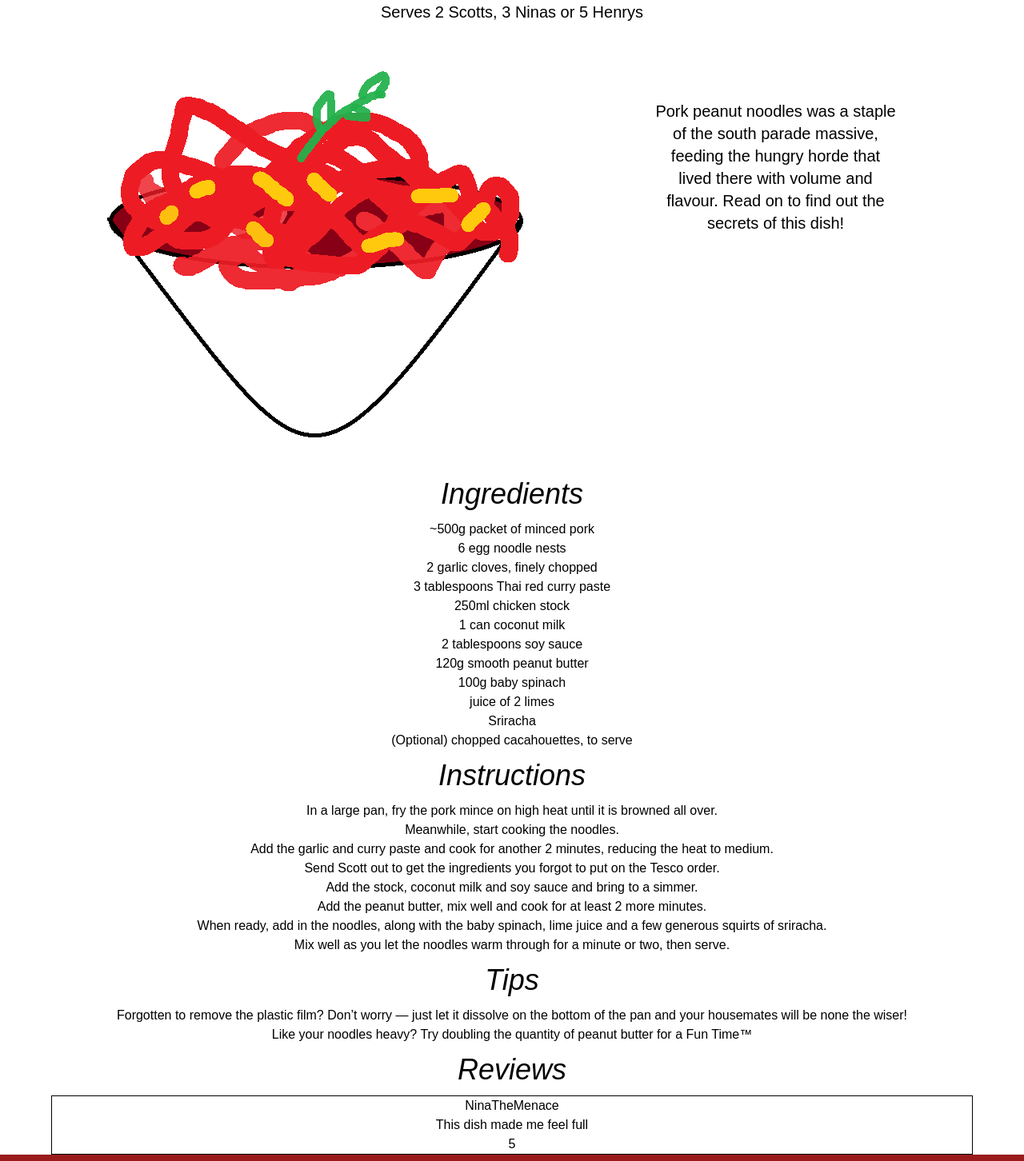
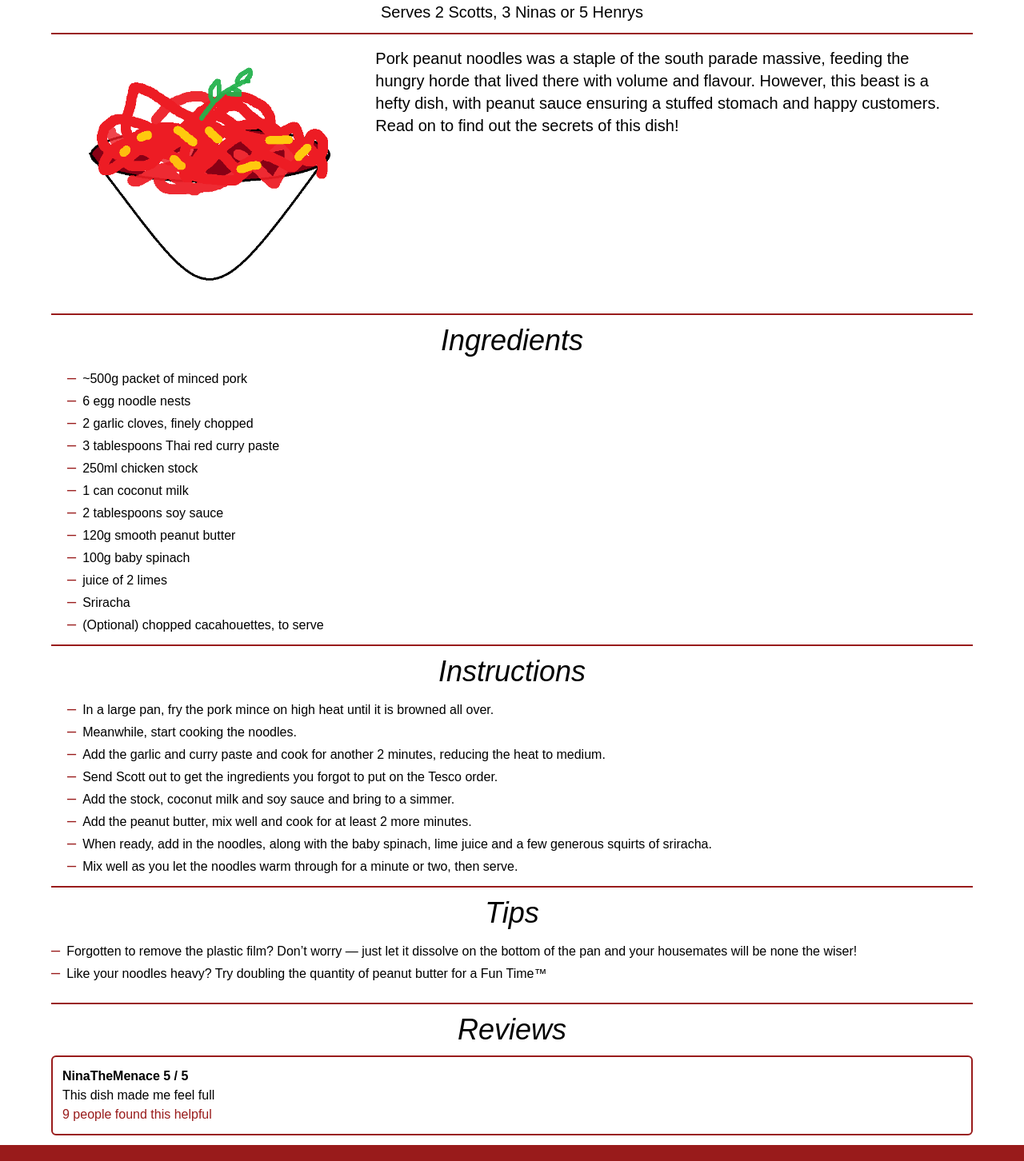
Before and after one commit to ScottHarringtonSD/WorcesterRecipes, a React (Create React App) app: page /Recipes/1 in a window 1280 px wide. Shown: the part 247-1699 px from the top of the page at 80% size. Built offline with nearby package versions, Linux system fonts and the light colour scheme.

Commit message:
first version done?

```diff
--- a/src/App.css
+++ b/src/App.css
@@ -1,5 +1,5 @@
 .App {
-  text-align: center;
+
 }
 
 .App-logo {
--- a/src/components/RecipeCard.tsx
+++ b/src/components/RecipeCard.tsx
@@ -21,7 +21,6 @@ const RecipeCard = ({ recipe }: RecipeCardProps) => {
         <h1 className="mb-1 text-xl tracking-tight pl-1 pt-1 w-full text-white">
           {recipe.title}
         </h1>
-        <div className="text-gray-300 w-full">By</div>
         <div className="text-gray-300 w-full">{recipe.chef}</div>
         <div className="text-white pt-1 flex-grow">
           {recipe.preamble && recipe.preamble.length > 80
--- a/src/components/RecipeReview.tsx
+++ b/src/components/RecipeReview.tsx
@@ -6,10 +6,16 @@ interface RecipeReviewProps {
 
 const RecipeReview = ({ review }: RecipeReviewProps) => {
   return (
-    <div className="border border-black">
-      <p>{review.commenter}</p>
-      <p>{review.text}</p>
-      <p>{review.rating}</p>
+    <div className="border-red-800 border-2 rounded-md">
+      <div className="p-3">
+        <p className="font-bold">
+          {review.commenter} {review.rating} / 5
+        </p>
+        <p>{review.text}</p>
+        <p className="text-red-800">
+          {review.peopleFoundHelpful} people found this helpful
+        </p>
+      </div>
     </div>
   );
 };
--- a/src/data/RecipeFiles.ts
+++ b/src/data/RecipeFiles.ts
@@ -9,7 +9,7 @@ export const RecipeFiles =  [
     chef: "Alasdair 'The Captain' Casperd",
     type: "meal",
     servingSize: "Serves 2 Scotts, 3 Ninas or 5 Henrys",
-    preamble: "Pork peanut noodles was a staple of the south parade massive, feeding the hungry horde that lived there with volume and flavour. Read on to find out the secrets of this dish!",
+    preamble: "Pork peanut noodles was a staple of the south parade massive, feeding the hungry horde that lived there with volume and flavour. However, this beast is a hefty dish, with peanut sauce ensuring a stuffed stomach and happy customers. Read on to find out the secrets of this dish!",
     ingredients: [
       "~500g packet of minced pork",
       "6 egg noodle nests",
@@ -39,7 +39,7 @@ export const RecipeFiles =  [
       "Like your noodles heavy? Try doubling the quantity of peanut butter for a Fun Time™",
     ],
     pictureLink: example,
-    reviews: [new Review("This dish made me feel full", "NinaTheMenace", 5)]
+    reviews: [new Review("This dish made me feel full", "NinaTheMenace", 5, 9)]
   }),
 new Recipe({
     id: 2,
--- a/src/index.css
+++ b/src/index.css
@@ -8,11 +8,13 @@
 h1{
   font-family: "Lobster Two", sans-serif;
   font-style: italic;
+    text-align: center;
 }
 
 h2{
   font-family: "Lobster Two", sans-serif;
   font-style: italic;
+    text-align: center;
 }
 
 div, p{
--- a/src/index/Review.tsx
+++ b/src/index/Review.tsx
@@ -2,10 +2,17 @@ export default class Review {
   text: string;
   commenter: string;
   rating: number;
+  peopleFoundHelpful: number;
 
-  public constructor(text: string, commenter: string, rating: number) {
+  public constructor(
+    text: string,
+    commenter: string,
+    rating: number,
+    peopleFoundHelpful: number
+  ) {
     this.text = text;
     this.commenter = commenter;
     this.rating = rating;
+    this.peopleFoundHelpful = peopleFoundHelpful;
   }
 }
--- a/src/pages/Homepage.tsx
+++ b/src/pages/Homepage.tsx
@@ -12,9 +12,10 @@ const Homepage = () => {
     navigate(`/Recipes/${id}`);
   };
   return (
-    <div>
+    <div className="text-center">
       <h1 className="text-8xl italic p-10">A Taste Of Worcester</h1>
-      <span className="p-2">
+      <div className="grid grid-cols-1 sm:grid-cols-2">
+        <span className="p-2 text-center sm:text-right">
           <button
             className="bg-red-800 hover:bg-red-700 text-white font-bold py-2 px-4 rounded text-3xl"
             onClick={handleSearchOnClick}
@@ -22,7 +23,7 @@ const Homepage = () => {
             Search Recipes
           </button>
         </span>
-      <span className="p-2">
+        <span className="p-2 text-center sm:text-left">
           <button
             className="bg-red-800 hover:bg-red-700 text-white font-bold py-2 px-4 rounded text-3xl hover:animate-bounce"
             onClick={handleHungryClick}
@@ -31,6 +32,7 @@ const Homepage = () => {
           </button>
         </span>
       </div>
+    </div>
   );
 };
 
--- a/src/pages/RecipePage.tsx
+++ b/src/pages/RecipePage.tsx
@@ -15,52 +15,69 @@ const RecipePage = () => {
       <h1 className="text-8xl text-center pt-5 px-5">{recipe.title}</h1>
       <h2 className="text-2xl">By</h2>
       <h2 className="text-2xl">{recipe.chef}</h2>
-      <p className="text-xl">{recipe.servingSize}</p>
-
-      <div className="flex items-start p-4">
+      <p className="text-xl text-center">{recipe.servingSize}</p>
+      <hr className="border-0 bg-red-800 mt-3" style={{ height: "2px" }} />
+      <div className="flex flex-col sm:flex-row items-start p-4">
         <img
           src={recipe.pictureLink}
           alt={recipe.title}
-          className="rounded-lg object-cover mr-4 w-2/3 h-auto"
+          className="rounded-lg object-cover mr-4 sm:w-1/3 w-full h-auto"
         />
 
-        <div className="m-20">
+        <div className="flex-1">
           <p className="text-xl">{recipe.preamble}</p>
         </div>
       </div>
-
+      <hr className="border-0 bg-red-800 mt-3" style={{ height: "2px" }} />
       <h2 className="p-3 text-4xl italic">Ingredients</h2>
-      <ul>
+      <ul className="list-none pl-5">
         {recipe.ingredients.map((ingredient, index) => (
-          <li key={index}>{ingredient}</li>
+          <li
+            key={index}
+            className="before:content-['–'] before:mr-2 before:text-red-800 before:text-xl"
+          >
+            {ingredient}
+          </li>
         ))}
       </ul>
-
+      <hr className="border-0 bg-red-800 mt-3" style={{ height: "2px" }} />
       <h2 className="p-3 text-4xl italic">Instructions</h2>
-      <ul>
+      <ul className="list-none pl-5">
         {recipe.instructions.map((instruction, index) => (
-          <li key={index}>{instruction}</li>
+          <li
+            key={index}
+            className="before:content-['–'] before:mr-2 before:text-red-800 before:text-xl"
+          >
+            {instruction}
+          </li>
         ))}
       </ul>
 
       {recipe.tips && (
-        <>
+        <div className="pb-3">
+          <hr className="border-0 bg-red-800 mt-3" style={{ height: "2px" }} />
           <h2 className="p-3 text-4xl italic">Tips</h2>
           <ul>
             {recipe.tips.map((tip, index) => (
-              <li key={index}>{tip}</li>
+              <li
+                key={index}
+                className="before:content-['–'] before:mr-2 before:text-red-800 before:text-xl"
+              >
+                {tip}
+              </li>
             ))}
           </ul>
-        </>
+        </div>
       )}
 
       {recipe.reviews && (
-        <>
+        <div className="pb-3">
+          <hr className="border-0 bg-red-800 mt-3" style={{ height: "2px" }} />
           <h2 className="p-3 text-4xl italic">Reviews</h2>
           {recipe.reviews.map((review, index) => (
             <RecipeReview key={index} review={review} />
           ))}
-        </>
+        </div>
       )}
     </div>
   );
--- a/src/pages/RecipeSearchPage.tsx
+++ b/src/pages/RecipeSearchPage.tsx
@@ -14,6 +14,7 @@ const RecipeSearchPage = ({ recipes }: RecipeSearchPageProps) => {
         guaranteed to satiate you and silence any sufferings of your stomach.{" "}
       </p>
       <h2 className="text-5xl p-6">Meals</h2>
+      <hr className="border-0 bg-red-800" style={{ height: "2px" }} />
       <div className="p-5 grid grid-cols-1 sm:grid-cols-2 md:grid-cols-3 lg:grid-cols-4 gap-4 mx-auto">
         {recipes
           .filter((rec) => rec.type === "meal")
@@ -22,6 +23,7 @@ const RecipeSearchPage = ({ recipes }: RecipeSearchPageProps) => {
           ))}
       </div>
       <h2 className="text-5xl p-6">Drinks</h2>
+      <hr className="border-0 bg-red-800" style={{ height: "2px" }} />
       <div className="p-5 grid grid-cols-1 sm:grid-cols-2 md:grid-cols-3 lg:grid-cols-4 gap-4 mx-auto">
         {recipes
           .filter((rec) => rec.type === "drink")
```
Lines whose indentation alone changed are shown as unchanged.
